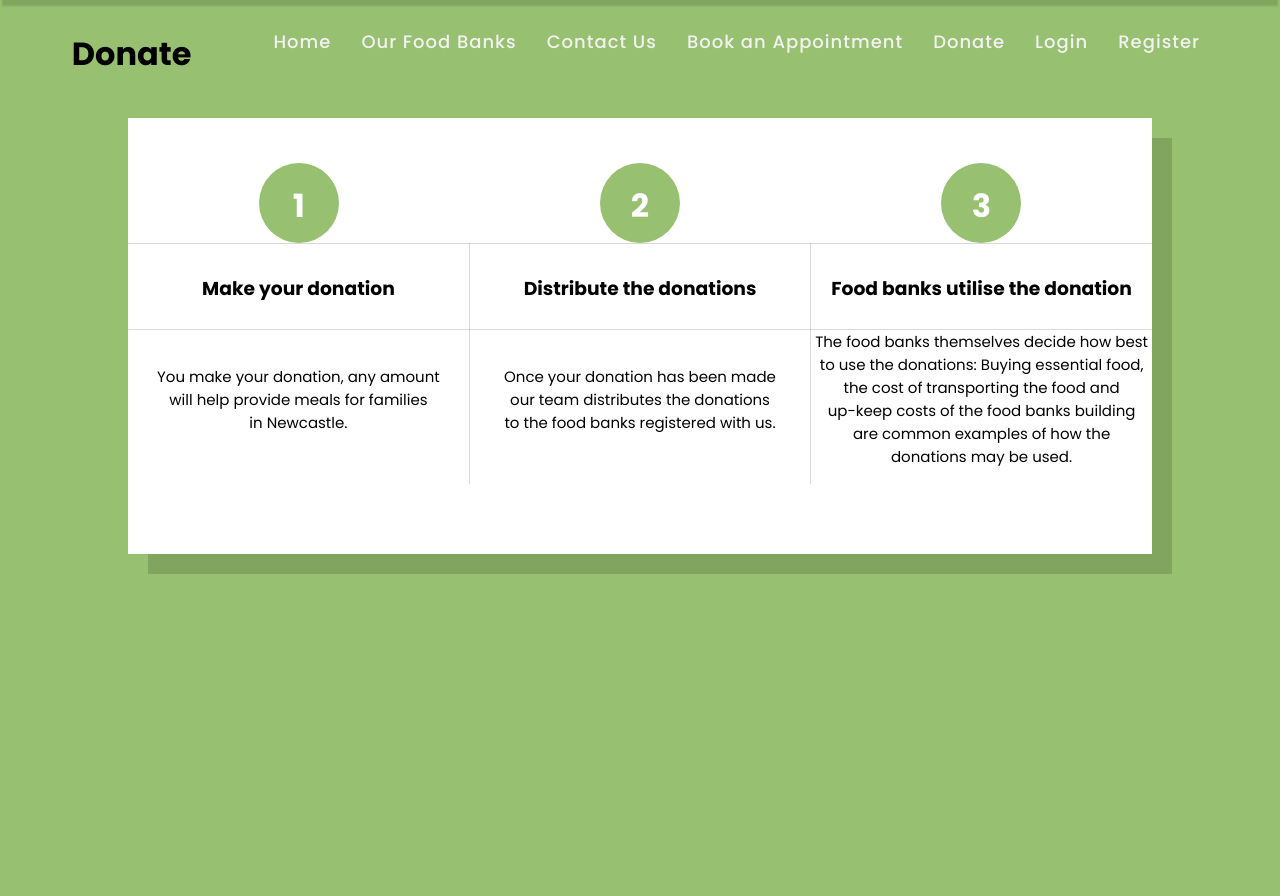
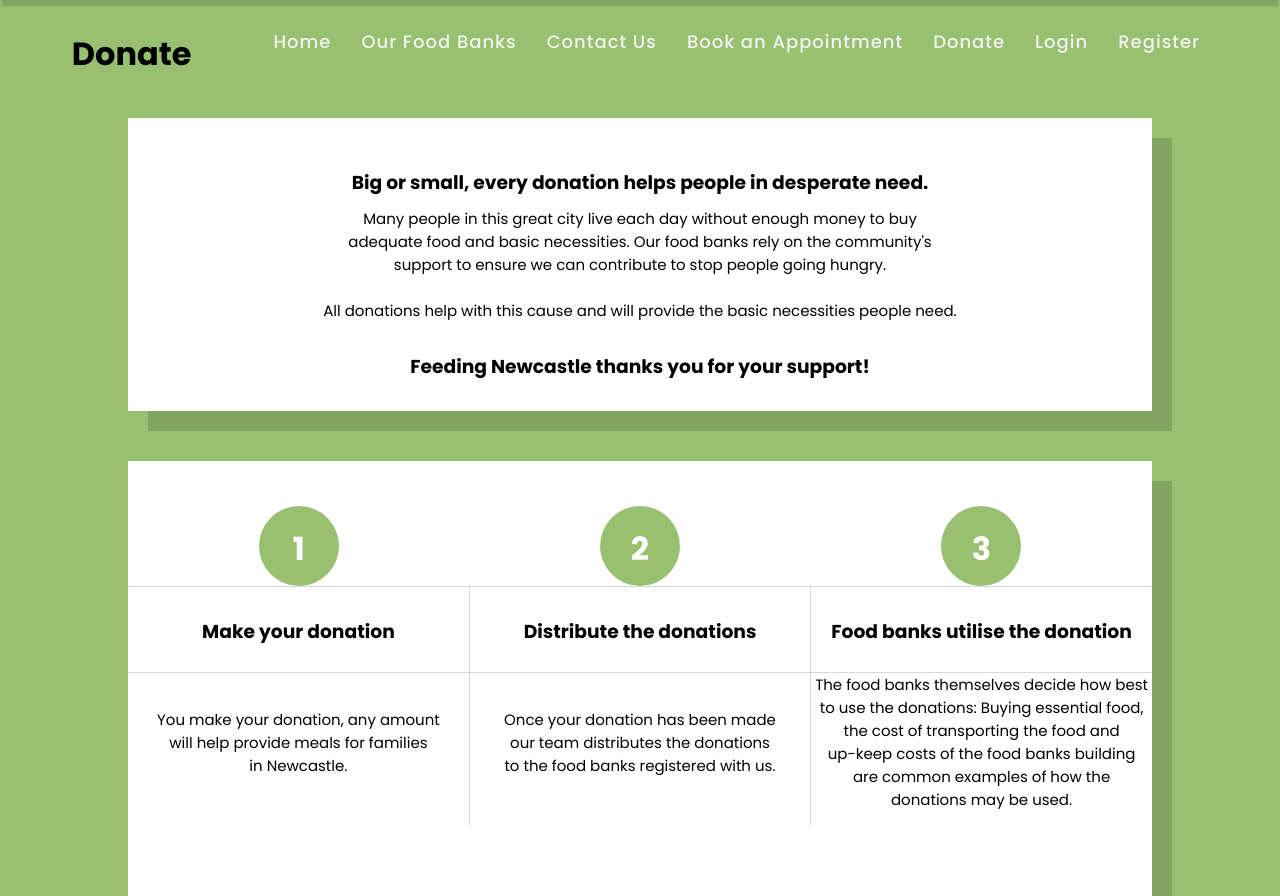
Before and after one commit to sclay-ncl/CSC2033-Food-Bank-Project, a Flask app: page /donate in a window 1280 px wide. Shown: the part 95-991 px from the top of the page. Before the commit the page ends 669 px from the top, so only its background shows below. Run offline with Flask 2, Linux system fonts and the light colour scheme; some libraries are stand-ins or nearby versions.

Commit message:
add text information.

```diff
--- a/templates/donate.html
+++ b/templates/donate.html
@@ -2,6 +2,18 @@
 
 {% block content %}
     <h1 style="padding-top: 30px">Donate</h1>
+    <div class="div-bg" style="margin-bottom: 50px; padding-bottom: 20px">
+        <h3>Big or small, every donation helps people in desperate need.</h3>
+        <p>Many people in this great city live each day without
+            enough money to buy <br> adequate food and basic necessities.
+            Our food banks rely on the community's <br> support to ensure
+            we can contribute to stop people going hungry.
+            <br><br> All donations
+            help with this cause and will provide the basic necessities
+            people need.
+            <h3>Feeding Newcastle thanks you for your support!</h3>
+    </div>
+
     <div class="div-bg">
         <table class="info-table">
             <tr>
```
